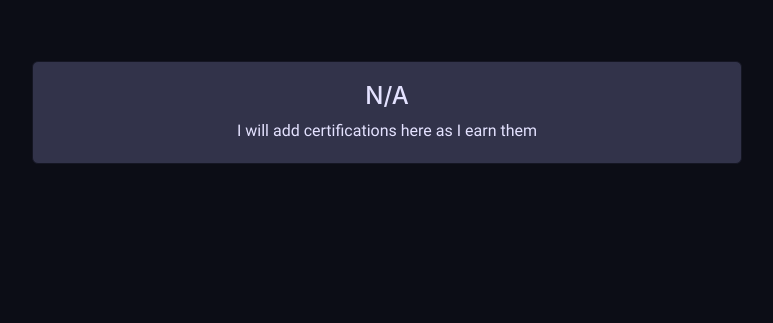
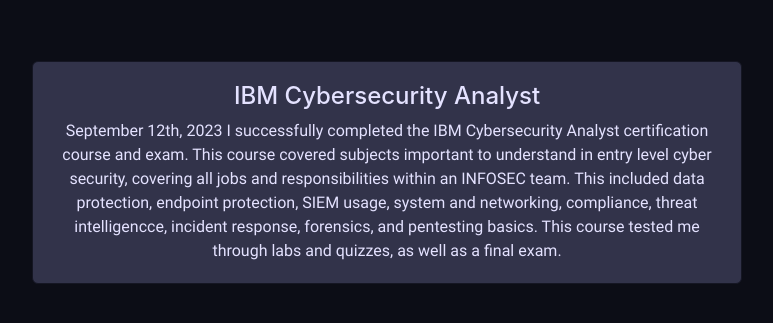
Before and after one commit to DerekHaber/web-portfolio, a plain HTML site: page certs/index.html in a window 1280 px wide. Shown: the part 209-532 px from the top of the page, without its empty margins (253-1026 px from the left). Drawn offline with Linux system fonts and the light colour scheme; a web font is replaced by a local one.

Commit message:
Update index.html

```diff
--- a/certs/index.html
+++ b/certs/index.html
@@ -32,8 +32,11 @@
 		<div class="col-sm-8 mx-auto">
 			<div class="card">
                                 <div class="card-body text-center">
-                                        <h4 class="text-mono">N/A</h4>
-                                        <p class="card-text">I will add certifications here as I earn them</p>
+                                        <h4 class="text-mono">IBM Cybersecurity Analyst</h4>
+                                        <p class="card-text">September 12th, 2023 I successfully completed the IBM Cybersecurity Analyst certification course and exam.
+
+						This course covered subjects important to understand in entry level cyber security, covering all jobs and responsibilities within an INFOSEC team. This included data protection, endpoint protection, SIEM usage, system and networking, compliance, threat intelligencce, incident response, forensics, and pentesting basics. This course tested me through labs and quizzes, as well as a final exam.
+					</p>
                                 </div>
                         </div>
 		</div>
```
